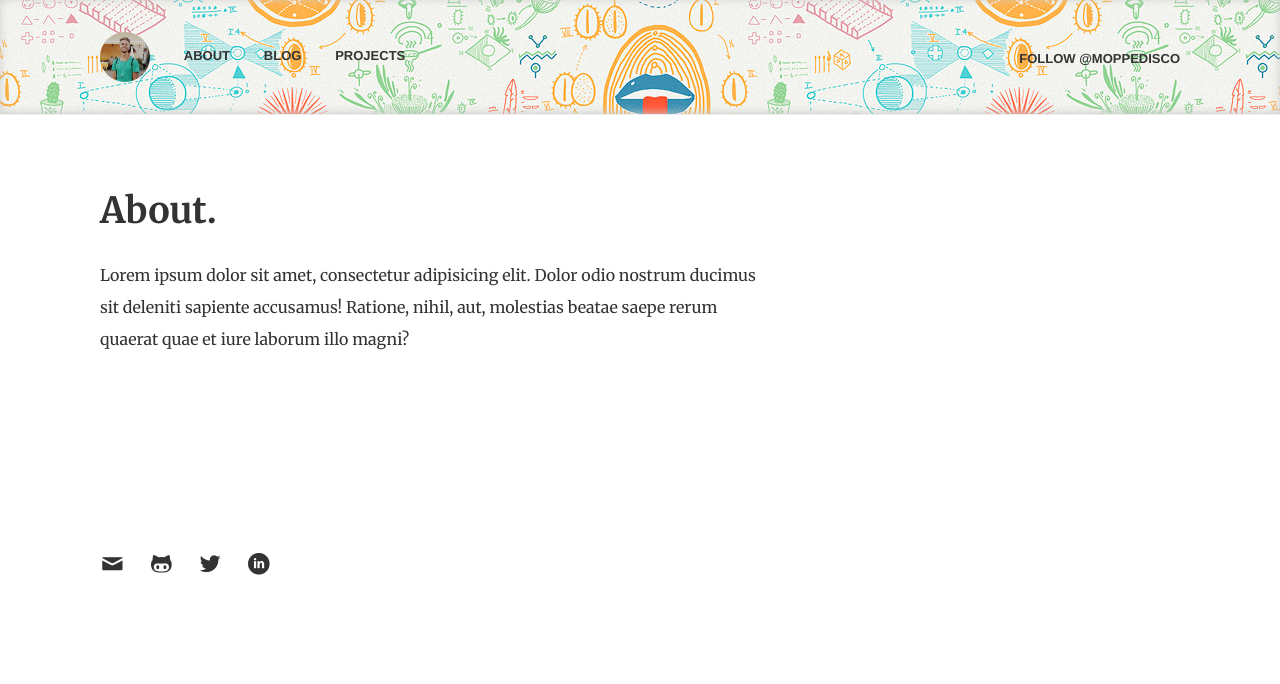
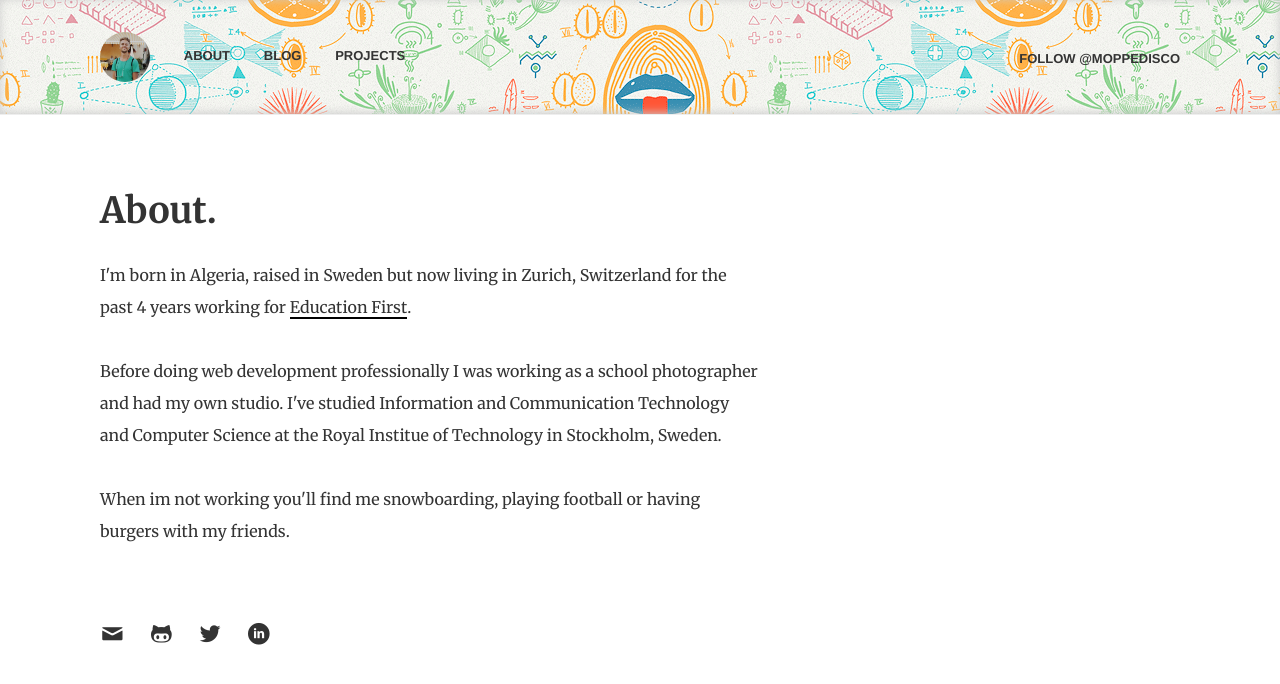
Before and after one commit to moppedisco/blog, a Jekyll site: the page built from about/index.html, in a window 1280 px wide. Shown: the top 684 px of the page. Built offline with Jekyll 4.4.1, drawn with Linux system fonts in a browser that asks for light colours; Markdown is read by kramdown in place of the engine named in the settings; comment, search, counter and statistics services are not loaded.

Commit message:
copy for about me section

```diff
--- a/about/index.html
+++ b/about/index.html
@@ -5,5 +5,9 @@ title: About
 
 <article>
 	<h1>About.</h1>
-	<p>Lorem ipsum dolor sit amet, consectetur adipisicing elit. Dolor odio nostrum ducimus sit deleniti sapiente accusamus! Ratione, nihil, aut, molestias beatae saepe rerum quaerat quae et iure laborum illo magni?</p>
+	<p>I'm born in Algeria, raised in Sweden but now living in Zurich, Switzerland for the past 4 years working for <a href="http://www.ef.com" target="_blank">Education First</a>.</p>
+
+	<p>Before doing web development professionally I was working as a school photographer and had my own studio. I've studied Information and Communication Technology and Computer Science at the Royal Institue of Technology in Stockholm, Sweden.</p>
+
+	<p>When im not working you'll find me snowboarding, playing football or having burgers with my friends.	</p>
 </article>
```
